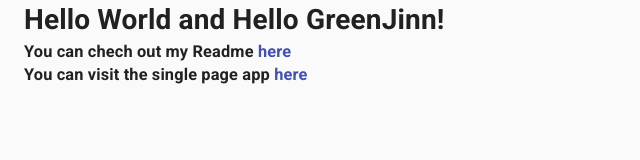
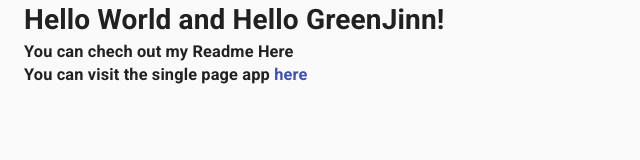
Before and after one commit to mollzilla/greenginn_next, a Next.js app: page / in a window 1280 px wide. Shown: the top 160 px of the page, without its empty margins (0-640 px from the left). Built offline with nearby package versions, Linux system fonts and the light colour scheme.

Commit message:
github pages

```diff
--- a/components/AppContainer.module.css
+++ b/components/AppContainer.module.css
@@ -7,7 +7,7 @@
 
 .AppContainer h1 {
   text-align: center;
-  color: red;
+  color: #117e94;
 }
 
 .AppContainer h5 {
--- a/pages/index.jsx
+++ b/pages/index.jsx
@@ -31,9 +31,7 @@ const Blog = () => {
         <h1>Hello World and Hello GreenJinn!</h1>
         <h3>
           You can chech out my Readme{" "}
-          <Link href="/readme">
-            here
-      </Link>
+          <a href="https://github.com/mollzilla/greenginn_next/blob/server_side_props/README.md">Here</a>
         </h3>
         <h3>
           You can visit the single page app{" "}<Link href="/GJApp/GJApp">
```
Also changed, not shown: package.json (+6 -2 lines), 1 other file (tests, documents, lock files or other folders).
